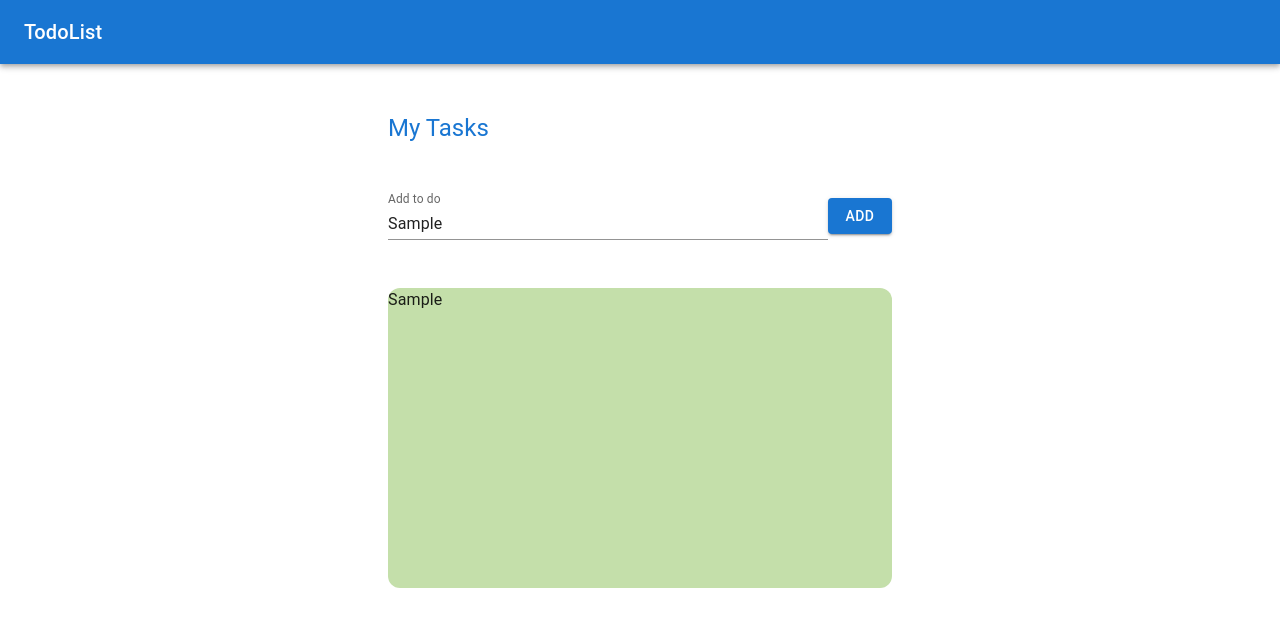
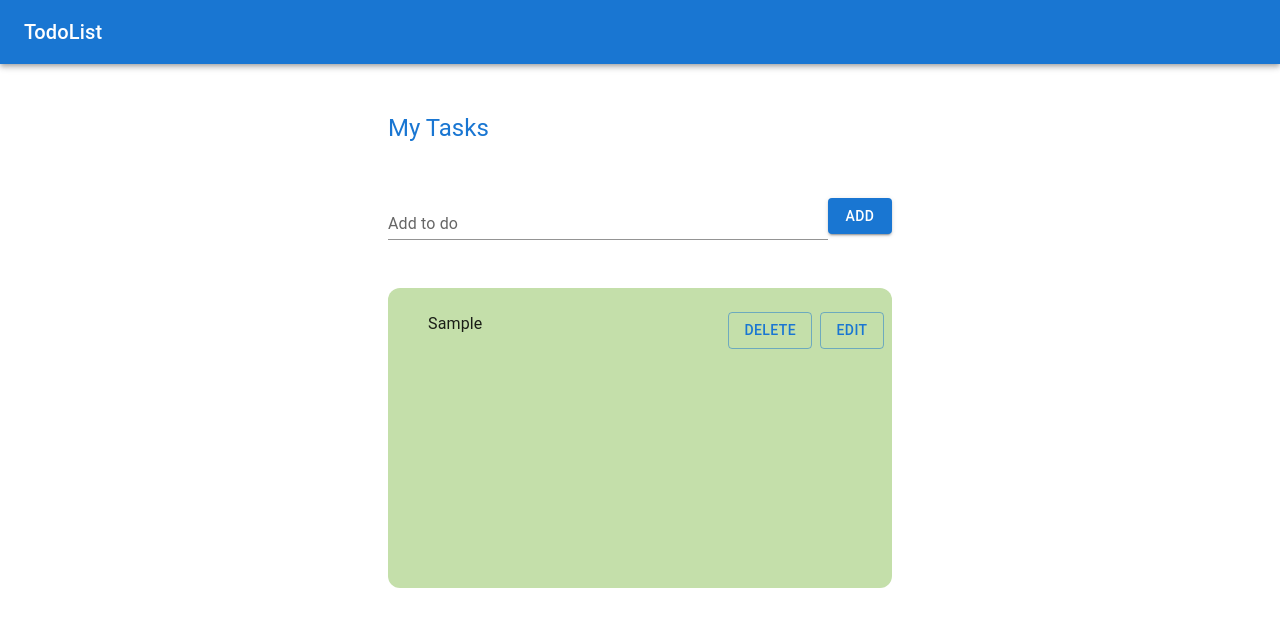
Before and after one commit to Hikari7/TS_todoList, a React (Vite) app: page / in a window 1280 px wide. Both pictures are taken after typing "Sample" into the empty fields and a click on the button "ADD". Shown: the top 626 px of the page. Built offline with nearby package versions, Linux system fonts and the light colour scheme.

Commit message:
changed form ui

```diff
--- a/src/App.tsx
+++ b/src/App.tsx
@@ -59,7 +59,8 @@ function App() {
           </Typography>
         </Toolbar>
         {/* handleSetTodos(setTodos:更新された最新のtodos)を子に渡して更新できるようにする */}
-        <Form todos={todos} handleSetTodos={handleSetTodos} />
+        {/* handleSetTodos */}
+        <Form todos={todos} handleSetTodos={handleSetTodos}/>
         <Todos todos={todos} />
       </Layout>
     </>
@@ -67,21 +68,3 @@ function App() {
 }
 
 export default App;
-
-// const [todo, setTodo] = useState<Todo[]>([]);
-
-// type Todo = {
-//   value: string;
-//   id: number;
-//   checked: false;
-// };
-
-//newTodoはTodoの型と合わせることを記述
-// const newTodo: Todo = {
-//   value: value,
-//   id: Date.now(),
-//   checked: false,
-// };
-
-// setTodo([newTodo, ...todo]);
-// setTodo("");
--- a/src/components/main/Form.tsx
+++ b/src/components/main/Form.tsx
@@ -30,7 +30,9 @@ const Form = ({ todos, handleSetTodos }: TodoProps) => {
       checked: false,
     };
 
+    //スプレッド構文で今持っている状態を持ってる
     handleSetTodos([...todos, newTodo]);
+    setValue("");
     console.log(todos);
   };
 
--- a/src/components/main/Todos.tsx
+++ b/src/components/main/Todos.tsx
@@ -1,4 +1,4 @@
-import { Box, Container, Typography } from "@mui/material";
+import { Box, Button, Container, TextField, Typography } from "@mui/material";
 import { TodoState } from "../../App";
 
 interface Props {
@@ -41,9 +41,31 @@ const Todos = ({ todos }: Props) => {
             borderRadius: 3,
           }}
         >
-          {todos?.map((todo: TodoState["todo"]) => {
-            return <div key={todo.id}>{todo.value}</div>;
-          })}
+          <ul>
+            {todos?.map((todo: TodoState["todo"]) => {
+              return (
+                <Box sx={{ display: "flex" }}>
+                  <Box sx={{ width: "80%", backgroundColor: "", marginTop: 1 }}>
+                    <Typography key={todo.id}>{todo.value}</Typography>
+                  </Box>
+                  <Box sx={{ display: "inline-flex" }}>
+                    <Button
+                      variant="outlined"
+                      sx={{ marginRight: 1, marginTop: 1 }}
+                    >
+                      Delete
+                    </Button>
+                    <Button
+                      variant="outlined"
+                      sx={{ marginRight: 1, marginTop: 1 }}
+                    >
+                      Edit
+                    </Button>
+                  </Box>
+                </Box>
+              );
+            })}
+          </ul>
         </Box>
       </Container>
     </>
```
